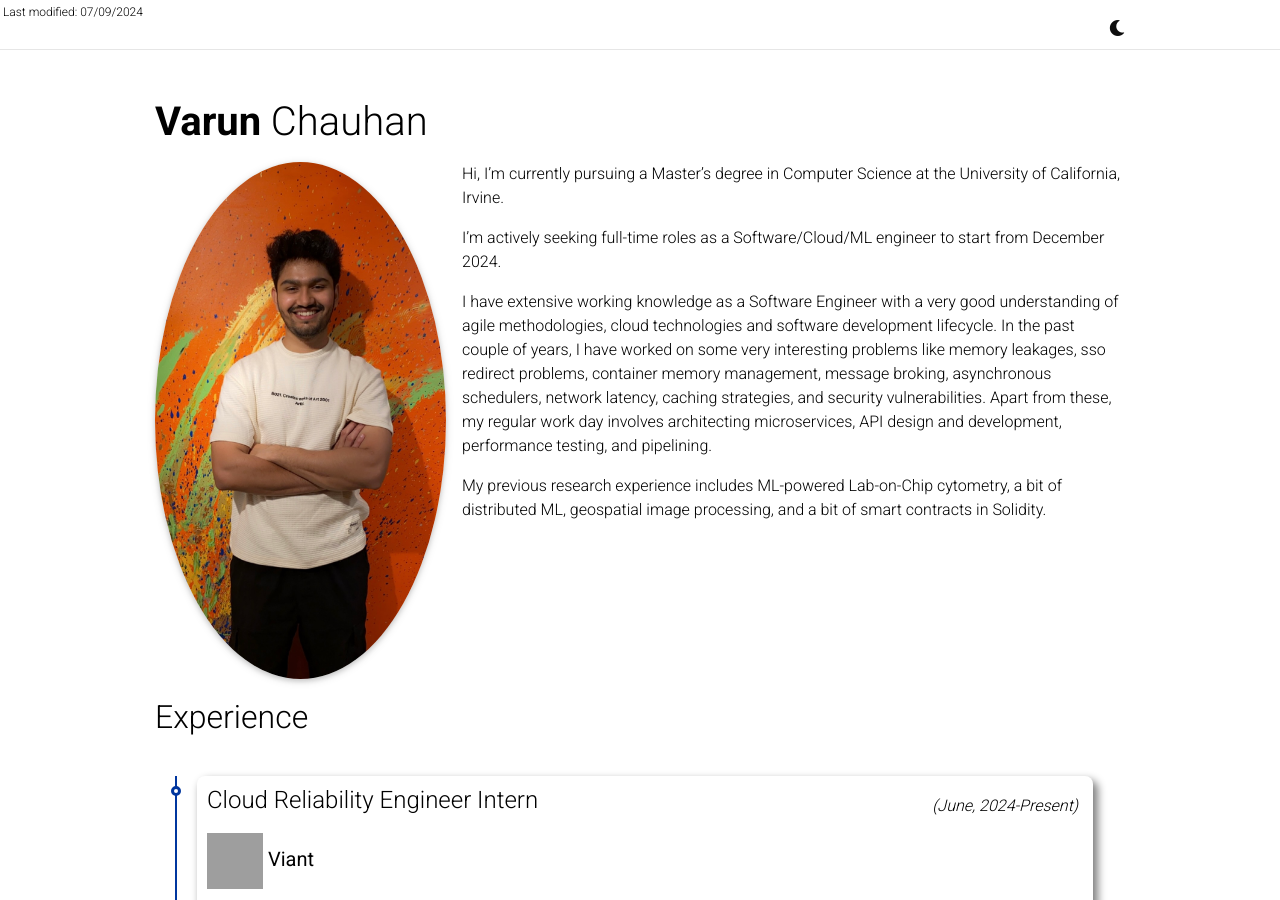
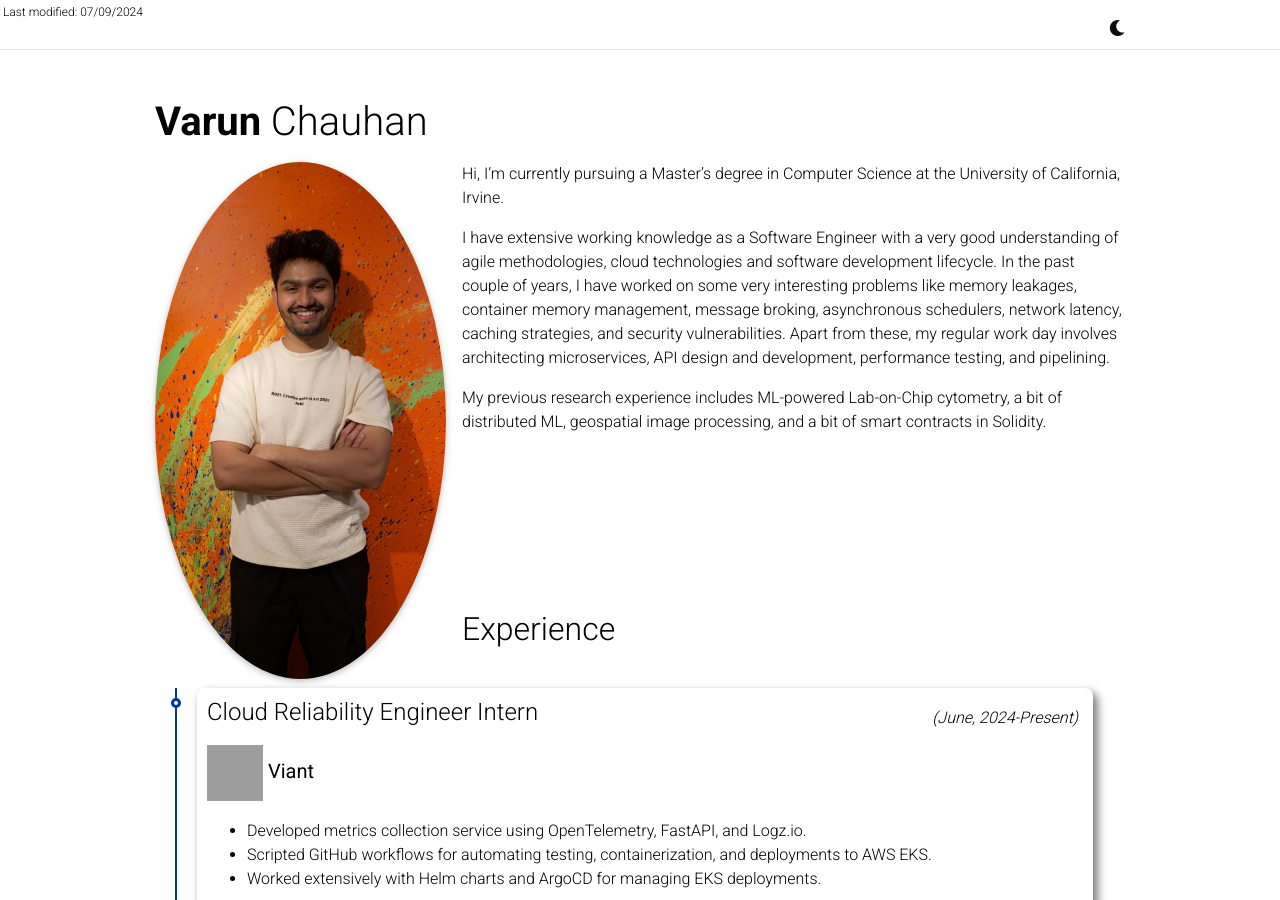
Before and after one commit to varunhc/varunhc.github.io, a Jekyll site: the page built from _pages/about.md, in a window 1280 px wide and 900 px high. Built offline with Jekyll 4.4.1, drawn with Linux system fonts in a browser that asks for light colours; full-size pictures stand in for the smaller copies a plugin makes; comment, search, counter and statistics services are not loaded; a style sheet for code colours, icons or effects is not loaded; grey boxes are pictures that could not be loaded.

Commit message:
updated profile text

```diff
--- a/_pages/about.md
+++ b/_pages/about.md
@@ -16,9 +16,7 @@ news: false  # includes a list of news items
 ---
 Hi, I'm currently pursuing a Master's degree in Computer Science at the University of California, Irvine.
 
-I'm actively seeking full-time roles as a Software/Cloud/ML engineer to start from December 2024.
-
-I have extensive working knowledge as a Software Engineer with a very good understanding of agile methodologies, cloud technologies and software development lifecycle. In the past couple of years, I have worked on some very interesting problems like memory leakages, sso redirect problems, container memory management, message broking, asynchronous schedulers, network latency, caching strategies, and security vulnerabilities. Apart from these, my regular work day involves architecting microservices, API design and development, performance testing, and pipelining.
+I have extensive working knowledge as a Software Engineer with a very good understanding of agile methodologies, cloud technologies and software development lifecycle. In the past couple of years, I have worked on some very interesting problems like memory leakages, container memory management, message broking, asynchronous schedulers, network latency, caching strategies, and security vulnerabilities. Apart from these, my regular work day involves architecting microservices, API design and development, performance testing, and pipelining.
 
 My previous research experience includes ML-powered Lab-on-Chip cytometry, a bit of distributed ML, geospatial image processing, and a bit of smart contracts in Solidity.
 
```
